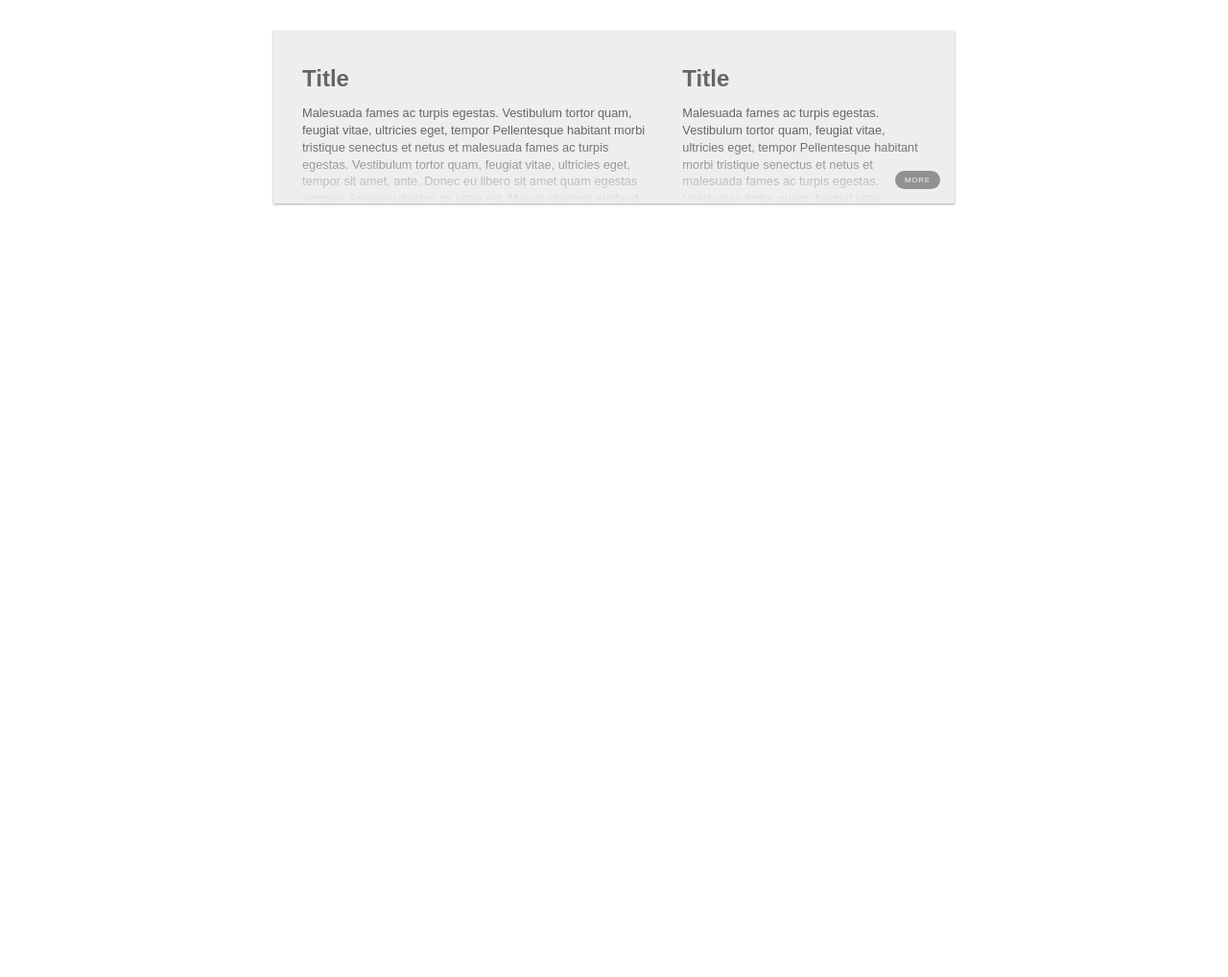
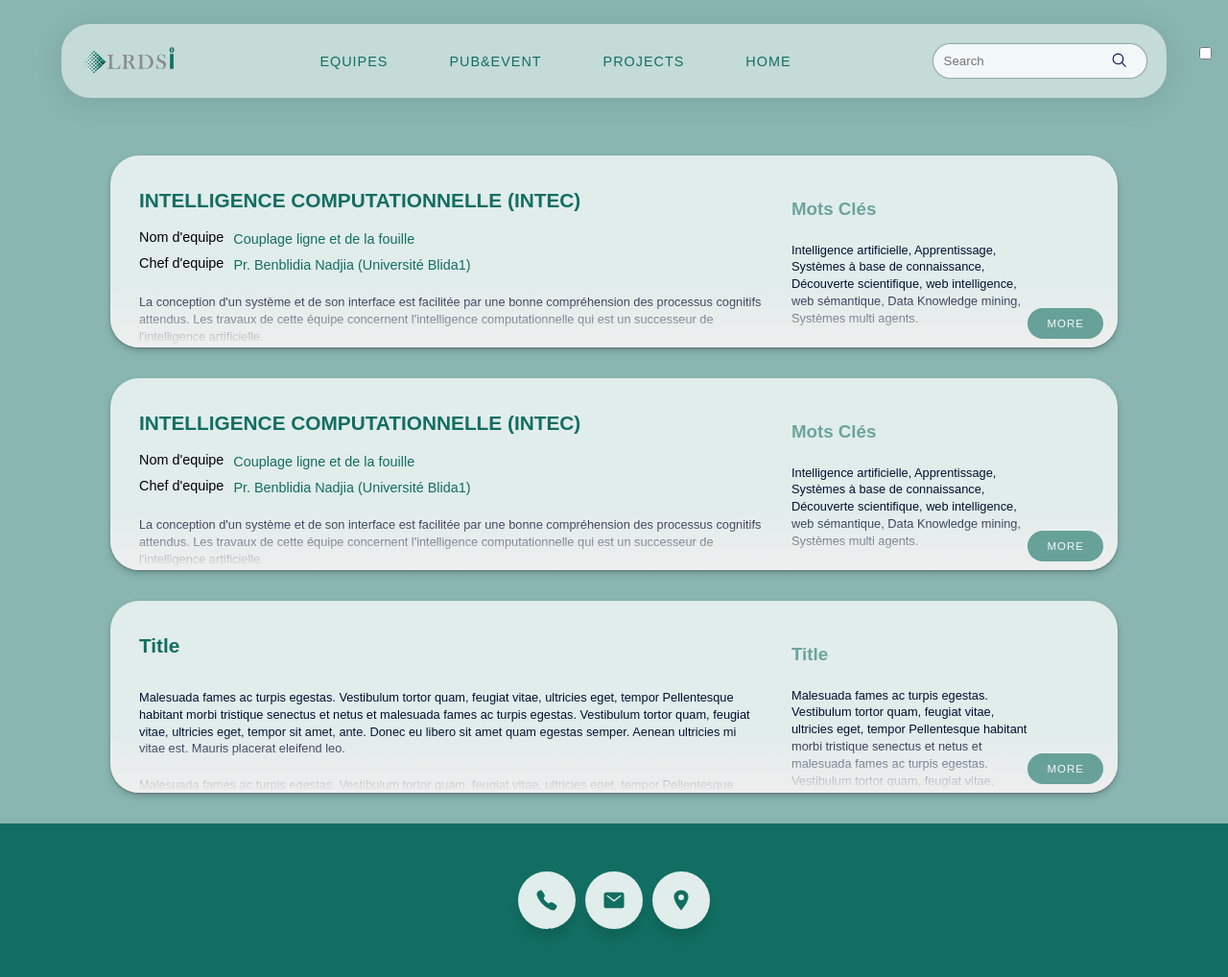
Before and after one commit to hancodx/LRDSI, a PHP site: page /Equips.html in a window 1280 px wide. Shown: the whole page at 96% size. Before the commit the page ends 214 px from the top, so only its background shows below. Run offline with PHP 8.4, Linux system fonts and the light colour scheme.

Commit message:
equipes
ajt les section ave animation

```diff
--- a/Equips.html
+++ b/Equips.html
@@ -5,10 +5,97 @@
     <meta http-equiv="X-UA-Compatible" content="IE=edge">
     <meta name="viewport" content="width=device-width, initial-scale=1.0">
     <title>Document</title>
+    <link rel="stylesheet" href="./css/equipes.css">
+    <link rel="stylesheet" href="./css/head-fot.css">
+    <script type="module" src="https://unpkg.com/ionicons@7.1.0/dist/ionicons/ionicons.esm.js"></script>
+    <script nomodule src="https://unpkg.com/ionicons@7.1.0/dist/ionicons/ionicons.js"></script>
+
 </head>
 <body>
 
+        <div class="container">
+            <nav>
+                <div class="logo"> <a href=""> <img src="./photo/Fichier 2-8.png" alt="">
+                </a></div>
+                <ul>
+                    <li><a href="#Equipes">Equipes</a></li>
+                    <li ><a href="#pub&event">pub&event</a>
+                        <div class="dropdown">
+                            <ul>
+                                <li> <a href="./events.html"> events </a></li>
+                                <li> <a href=""> publication </a></li>
+                                <li> <a href=""> titre 1 </a></li>
+                            </ul>
+                        </div>
+                    </li>
 
+                    <li ><a href="#project">projects</a>
+                        <div class="dropdown">
+                            <ul>
+                                <li> <a href="">national </a></li>
+                                <li> <a href=""> international </a></li>
+                                <li> <a href=""> titre 1 </a></li>
+
+                            </ul>
+                        </div>
+                    </li>
+                    <li><a href="#">home</a></li>
+                </ul>
+                <div class="search-form">
+                    <input type="search" value="" placeholder="Search" class="search-input">
+                    <button type="submit" class="search-button">
+                        <ion-icon name="search-outline"></ion-icon>
+                    </button>
+
+
+                </div>
+            </nav>
+
+            <input type="checkbox">
+        </div>
+
+        <section style="height: 130px;"></section>
+    <section>
+        <div class="readmore">
+            <div>
+           <h2>
+
+            INTELLIGENCE COMPUTATIONNELLE (INTEC)
+            </h2>
+           <h5 >Nom d'equipe <p>Couplage ligne et de la fouille</p> </h5>
+           <h5 >Chef d'equipe <p> Pr. Benblidia Nadjia (Université Blida1) </p> </h5>
+
+                     <p>La conception d'un système et de son interface est facilitée par une bonne compréhension des processus cognitifs attendus. Les travaux de cette équipe concernent l'intelligence computationnelle qui est un successeur de l'intelligence artificielle. </p>
+           <p>Les chercheurs se concentrent sur les modèles informatiques de systèmes biologiques et d'intelligence naturelle, depuis l'intelligence des essaims, les systèmes flous, les réseaux de neurones artificiels, les systèmes immunitaires artificiels et la computation évolutive. La maitrise des connaissances sur l'Intelligence Computationnelle, ses paradigmes et algorithmes permettra ainsi de résoudre des problèmes du monde réel dans des environnements changeants. </p>
+               </div>
+           <div class="div2">
+           <h3>Mots Clés </h3>
+                     <p>Intelligence artificielle, Apprentissage, Systèmes à base de connaissance, Découverte scientifique, web intelligence, web sémantique, Data Knowledge mining, Systèmes multi agents. </p>
+               </div>
+                     <p class="readmore-link">
+                 <a href="#">More</a>
+               </p>
+         </div>
+        <div class="readmore">
+            <div>
+           <h2>
+
+            INTELLIGENCE COMPUTATIONNELLE (INTEC)
+            </h2>
+           <h5 >Nom d'equipe <p>Couplage ligne et de la fouille</p> </h5>
+           <h5 >Chef d'equipe <p> Pr. Benblidia Nadjia (Université Blida1) </p> </h5>
+
+                     <p>La conception d'un système et de son interface est facilitée par une bonne compréhension des processus cognitifs attendus. Les travaux de cette équipe concernent l'intelligence computationnelle qui est un successeur de l'intelligence artificielle. </p>
+           <p>Les chercheurs se concentrent sur les modèles informatiques de systèmes biologiques et d'intelligence naturelle, depuis l'intelligence des essaims, les systèmes flous, les réseaux de neurones artificiels, les systèmes immunitaires artificiels et la computation évolutive. La maitrise des connaissances sur l'Intelligence Computationnelle, ses paradigmes et algorithmes permettra ainsi de résoudre des problèmes du monde réel dans des environnements changeants. </p>
+               </div>
+           <div class="div2">
+           <h3>Mots Clés </h3>
+                     <p>Intelligence artificielle, Apprentissage, Systèmes à base de connaissance, Découverte scientifique, web intelligence, web sémantique, Data Knowledge mining, Systèmes multi agents. </p>
+               </div>
+                     <p class="readmore-link">
+                 <a href="#">More</a>
+               </p>
+         </div>
         <div class="readmore">
             <div>
            <h2>Title</h2>
@@ -16,7 +103,7 @@
            <p>Malesuada fames ac turpis egestas. Vestibulum tortor quam, feugiat vitae, ultricies eget, tempor Pellentesque habitant morbi tristique senectus et netus et malesuada fames ac turpis egestas. Vestibulum tortor quam, feugiat vitae, ultricies eget, tempor sit amet, ante. Donec eu libero sit amet quam egestas semper. Aenean ultricies mi vitae est. Mauris placerat eleifend leo.</p>
                </div>
            <div class="div2">
-   <h2>Title</h2>
+           <h3>Title</h3>
                      <p>Malesuada fames ac turpis egestas. Vestibulum tortor quam, feugiat vitae, ultricies eget, tempor Pellentesque habitant morbi tristique senectus et netus et malesuada fames ac turpis egestas. Vestibulum tortor quam, feugiat vitae, ultricies eget, tempor sit amet, ante. Donec eu libero sit amet quam egestas semper. Aenean ultricies mi vitae est. Mauris placerat eleifend leo.</p>
            <p>Malesuada fames ac turpis egestas. Vestibulum tortor quam, feugiat vitae, ultricies eget, tempor Pellentesque habitant morbi tristique senectus et netus et malesuada fames ac turpis egestas. Vestibulum tortor quam, feugiat vitae, ultricies eget, tempor sit amet, ante. Donec eu libero sit amet quam egestas semper. Aenean ultricies mi vitae est. Mauris placerat eleifend leo.</p>
                </div>
@@ -24,74 +111,30 @@
                  <a href="#">More</a>
                </p>
          </div>
+    </section>
+
+
+
+
+
+ <footer>
+    <div class="wrapper">
+        <div class="button">
+          <div class="icon"><ion-icon name="call"></ion-icon></div>
+          <span>Telephone</span>
+          </div>
+        <div class="button">
+          <div class="icon"><ion-icon name="mail"></ion-icon></div>
+          <span>Email</span>
+          </div>
+        <div class="button">
+          <div class="icon"><ion-icon name="location-sharp"></ion-icon></i></div>
+          <span>Location</span>
+          </div>
+
+     </div>
+</footer>
 </body>
-<style>
-    body {
-        font-family: sans-serif;
-        font-size: 16px;
-        color: #666666;
-      }
-
-      h2 {
-        margin: 0.25em 0;
-      }
-
-      p {
-        font-size: 0.8em;
-        line-height: 1.4em;
-      }
-
-      .readmore {
-        margin: 2em auto;
-        width: 650px;
-        display: flex;
-        background-color: #eeeeee;
-        padding: 30px;
-        max-height: 120px;
-        position: relative;
-        overflow-y: hidden;
-        box-shadow: 0 1px 3px rgba(0, 0, 0, 0.12), 0 1px 2px rgba(0, 0, 0, 0.24);
-        transition: all 0.5s ease;
-      }
-      .readmore.open {
-        max-height: 999px;
-        transition: all 0.5s ease;
-      }
-      .readmore .div2 {
-        margin-left: 30px;
-        width: 450px;
-      }
-      .readmore div {
-        width: 650px;
-      }
-      .readmore .readmore-link {
-        position: absolute;
-        bottom: 0;
-        right: 0;
-        width: 100%;
-        text-align: right;
-        margin: 0;
-        padding: 30px 15px 15px 15px;
-        background-image: -moz-linear-gradient(top, transparent, white);
-        background-image: -webkit-gradient(linear, left top, left bottom, color-stop(0, transparent), color-stop(1, #eeeeee));
-      }
-      .readmore .readmore-link a {
-        color: #ffffff;
-        text-decoration: none;
-        font-size: 0.6em;
-        text-transform: uppercase;
-        letter-spacing: 1px;
-        background-color: #555555;
-        padding: 5px 10px;
-        border-radius: 20px;
-        opacity: 0.6;
-        transition: all 0.25s ease;
-      }
-      .readmore .readmore-link a:hover {
-        opacity: 1;
-      }
-
-</style>
 
 <script>
     var readmore = document.querySelectorAll(".readmore-link a");
@@ -100,7 +143,7 @@ for (var i = 0; i < readmore.length; i++) {
   var el = readmore[i];
   el.onclick = function() {
 
-    let readmoreContainer = el.closest("div");
+    let readmoreContainer = this.closest("div");
     readmoreContainer.classList.toggle("open");
 
     let lable = (el.innerHTML === "More") ? "Less" : "More";
--- /dev/null
+++ b/css/equipes.css
@@ -0,0 +1,102 @@
+:root {
+
+    /* dark mode */
+    --color1: #126E62;
+    --color2: #E1EDEB;
+    --color3: #6BA49D;
+    --color4: #89B6B1;
+  color:   #000f31;
+
+  }
+ body {
+     background-color: var(--color4);
+
+      }
+
+      h2 {
+        margin: 0.25em 0;
+        padding-bottom: 2%;
+        color: var(--color1);
+        font-size: 130%;
+
+      }
+      h5{
+        margin-bottom: .7%;
+        flex-direction: row;
+        display: flex;
+        gap: 10px;
+        font-size: 90%;
+        font-weight: 400;
+        margin-bottom: 1%;
+        color: black;
+
+      }h5 p{
+        font-size: 100%;
+        font-weight: 300;
+        color: var(--color1);
+        margin-top: 0%;
+      }
+
+      p {
+        margin-top: 3%;
+        font-size: 0.8em;
+        line-height: 1.4em;
+
+      }
+
+      .readmore {
+        margin: 2em auto;
+        width: 1050px;
+        display: flex;
+        background-color: var(--color2);
+        padding: 30px;
+        max-height: 200px;
+        border-radius: 30px;
+        position: relative;
+        overflow-y: hidden;
+        box-shadow: 0 4px 7px rgba(0, 0, 0, 0.18), 0 1px 2px rgba(0, 0, 0, 0.24);
+        transition: all 0.5s ease;
+      }
+      .readmore.open {
+        max-height: 999px;
+        transition: all 0.5s ease;
+      }
+      .readmore .div2 {
+        margin-left: 30px;
+        width: 250px;
+      }
+
+    .readmore .div2 h3 {
+        color: var(--color3);
+        padding: 15px 0px;
+    }
+      .readmore div {
+        width: 650px;
+      }
+      .readmore .readmore-link {
+        position: absolute;
+        bottom: 0;
+        right: 0;
+        width: 100%;
+        text-align: right;
+        margin: 0;
+        padding: 30px 15px 15px 15px;
+        background-image: -moz-linear-gradient(top, transparent, white);
+        background-image: -webkit-gradient(linear, left top, left bottom, color-stop(0, transparent), color-stop(1, #eeeeee));
+      }
+      .readmore .readmore-link a {
+        color: #ffffff;
+        text-decoration: none;
+        font-size: 0.9em;
+        text-transform: uppercase;
+        letter-spacing: 1px;
+        background-color:var(--color1);
+        padding: 10px 20px;
+        border-radius: 20px;
+        opacity: 0.6;
+        transition: all 0.25s ease;
+
+      }
+      .readmore .readmore-link a:hover {
+        opacity: 1;
+      }
--- a/css/head-fot.css
+++ b/css/head-fot.css
@@ -20,8 +20,6 @@
     font-family: 'Tajawal', sans-serif;
 }
 
-
-
 .container{
   margin: 0 auto;
   width: 90%;
@@ -38,6 +36,7 @@ border: 1px solid rgba(225, 237, 235, 0);
   margin-top: 25px;
 left: 5%;
   position: fixed;
+  top: 0;
   z-index: 999;
 }
 a {
@@ -100,7 +99,7 @@ box-shadow: 0 4px 30px rgba(0, 0, 0, 0.1);
 backdrop-filter: blur(11px);
 -webkit-backdrop-filter: blur(11px);
 border: 1px solid rgba(225, 237, 235, 0.3);
-    width: 150px;
+  width: 190px;
   height: 100px;
   justify-content: space-around;
   border-radius: 8px;
@@ -115,7 +114,6 @@ nav ul a:hover{
 nav ul li:hover .dropdown   {
   display:block;
 }
-
 
 
 
```
Also changed, not shown: css/events.css (+14 -0 lines). Lines whose indentation alone changed are shown as unchanged.
